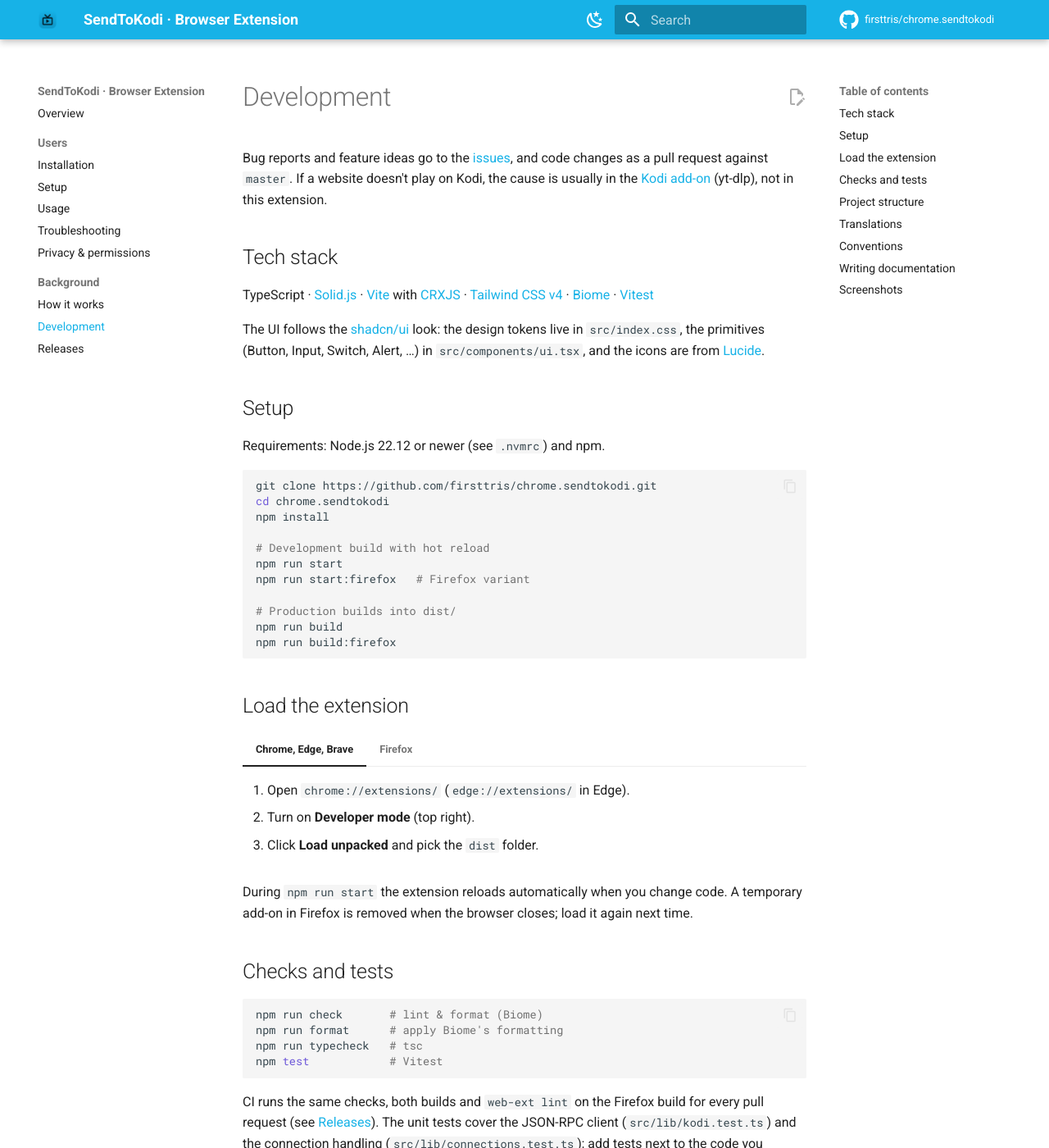
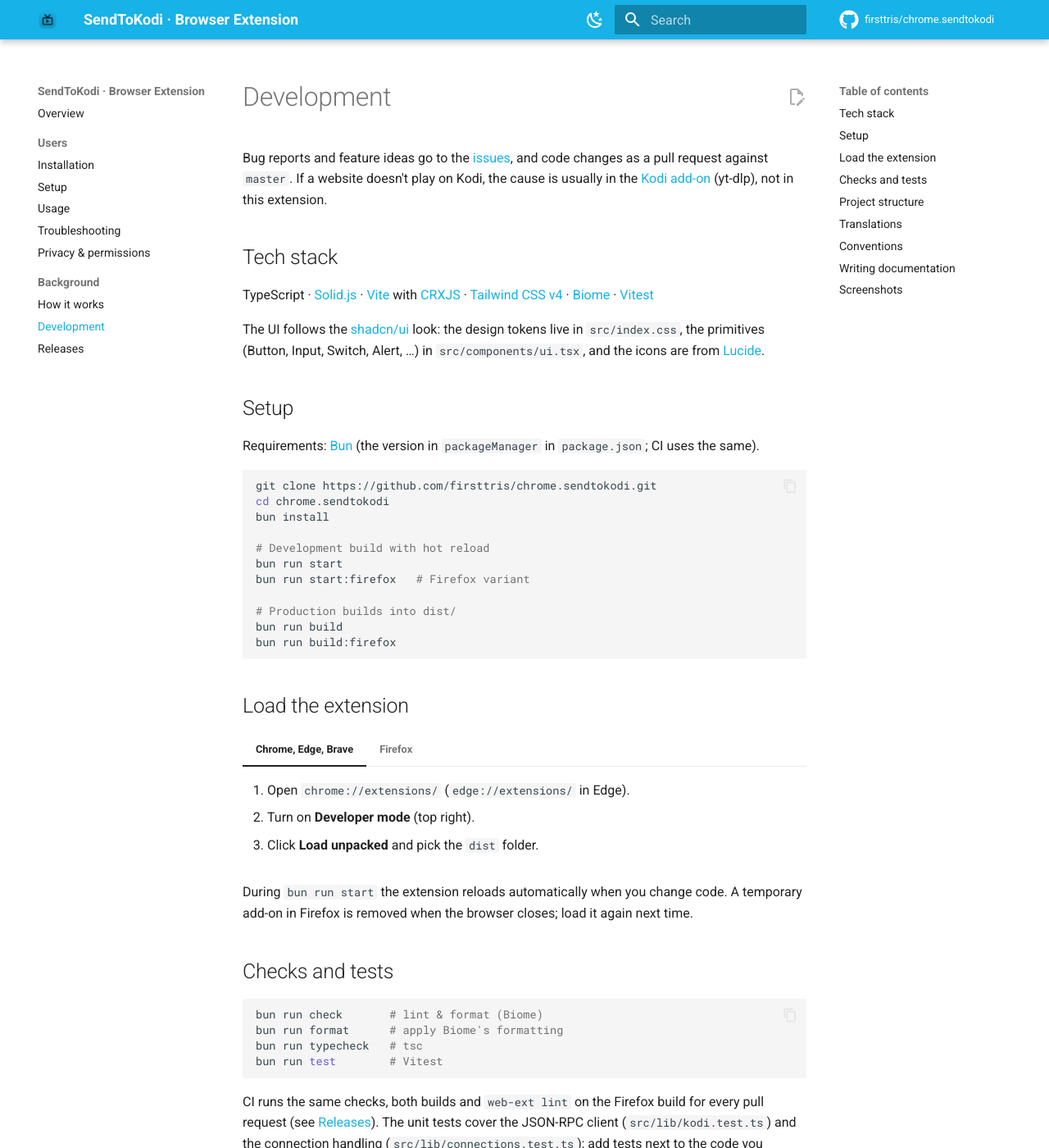
Before and after one commit to firsttris/chrome.sendtokodi, an MkDocs documentation site: the page built from docs/development.md, in a window 1280 px wide and 1400 px high. Shown: the whole window at 82% size. Built offline with MkDocs 1.6.1 and Material for MkDocs 9.7.7, drawn with Linux system fonts in a browser that asks for light colours; comment, search, counter and statistics services are not loaded; some of the changed text lies outside the part shown.

Commit message:
Move from npm and Node to Bun (#51)
Co-Authored-By: Claude Opus 5.5 <noreply@anthropic.com>
Claude-Session: https://claude.ai/code/session_01Y3rdfbWb1xDUdPRng7TX9Z

````diff
--- a/biome.json
+++ b/biome.json
@@ -6,7 +6,7 @@
     "useIgnoreFile": true
   },
   "files": {
-    "includes": ["**", "!**/package-lock.json", "!public/_locales"]
+    "includes": ["**", "!public/_locales"]
   },
   "assist": {
     "actions": {
--- a/docs/development.md
+++ b/docs/development.md
@@ -18,20 +18,20 @@ The UI follows the [shadcn/ui](https://ui.shadcn.com/) look: the design tokens l
 
 ## Setup
 
-Requirements: Node.js 22.12 or newer (see `.nvmrc`) and npm.
+Requirements: [Bun](https://bun.sh/) (the version in `packageManager` in `package.json`; CI uses the same).
 
 ```bash
 git clone https://github.com/firsttris/chrome.sendtokodi.git
 cd chrome.sendtokodi
-npm install
+bun install
 
 # Development build with hot reload
-npm run start
-npm run start:firefox   # Firefox variant
+bun run start
+bun run start:firefox   # Firefox variant
 
 # Production builds into dist/
-npm run build
-npm run build:firefox
+bun run build
+bun run build:firefox
 ```
 
 ## Load the extension
@@ -48,16 +48,16 @@ npm run build:firefox
     2. Click **This Firefox** → **Load Temporary Add-on…**.
     3. Pick `dist/manifest.json`.
 
-During `npm run start` the extension reloads automatically when you change code. A temporary add-on in Firefox is
+During `bun run start` the extension reloads automatically when you change code. A temporary add-on in Firefox is
 removed when the browser closes; load it again next time.
 
 ## Checks and tests
 
 ```bash
-npm run check       # lint & format (Biome)
-npm run format      # apply Biome's formatting
-npm run typecheck   # tsc
-npm test            # Vitest
+bun run check       # lint & format (Biome)
+bun run format      # apply Biome's formatting
+bun run typecheck   # tsc
+bun run test        # Vitest
 ```
 
 CI runs the same checks, both builds and `web-ext lint` on the Firefox build for every pull request (see
@@ -92,7 +92,7 @@ values. The extension name and description in the stores come from `extName` and
 
 ## Conventions
 
-- Biome formats and lints; run `npm run format` before committing. Single quotes, 120 columns, two spaces.
+- Biome formats and lints; run `bun run format` before committing. Single quotes, 120 columns, two spaces.
 - No content scripts and no new permissions without a strong reason; the permission list is part of what users trust.
 - Keep the Kodi protocol in `src/lib/kodi.ts` and test it. UI components should not build plugin URLs themselves.
 - Error messages are keys in `messages.json` (`error_<code>`), so every new `KodiErrorCode` needs a message in every
@@ -123,7 +123,7 @@ stand-in for the extension API (`screenshots/chrome-stub.ts`: two Kodi connectio
 messages, a YouTube video in the active tab) and Kodi's JSON-RPC answered by the test.
 
 ```bash
-npm run screenshots
+bun run screenshots
 ```
 
 After a change to the look, run **Update screenshots** (Actions → Run workflow,
--- a/playwright.screenshots.config.ts
+++ b/playwright.screenshots.config.ts
@@ -1,6 +1,6 @@
 import { defineConfig } from '@playwright/test';
 
-// The pictures of the README, the documentation and the store listings: npm run screenshots
+// The pictures of the README, the documentation and the store listings: bun run screenshots
 export default defineConfig({
   testDir: './screenshots',
   workers: 1,
@@ -14,7 +14,7 @@ export default defineConfig({
   },
   webServer: {
     // The built popup and options page, served as plain pages
-    command: 'npm run build && npx vite preview --host 127.0.0.1 --port 4319 --strictPort',
+    command: 'bun run build && bun --bun vite preview --host 127.0.0.1 --port 4319 --strictPort',
     url: 'http://127.0.0.1:4319/popup.html',
     reuseExistingServer: false,
     timeout: 120_000,
````
Also changed, not shown: CONTRIBUTING.md (+10 -10 lines), docs/releases.md (+2 -2 lines), package.json (+10 -12 lines), 10 other files.
